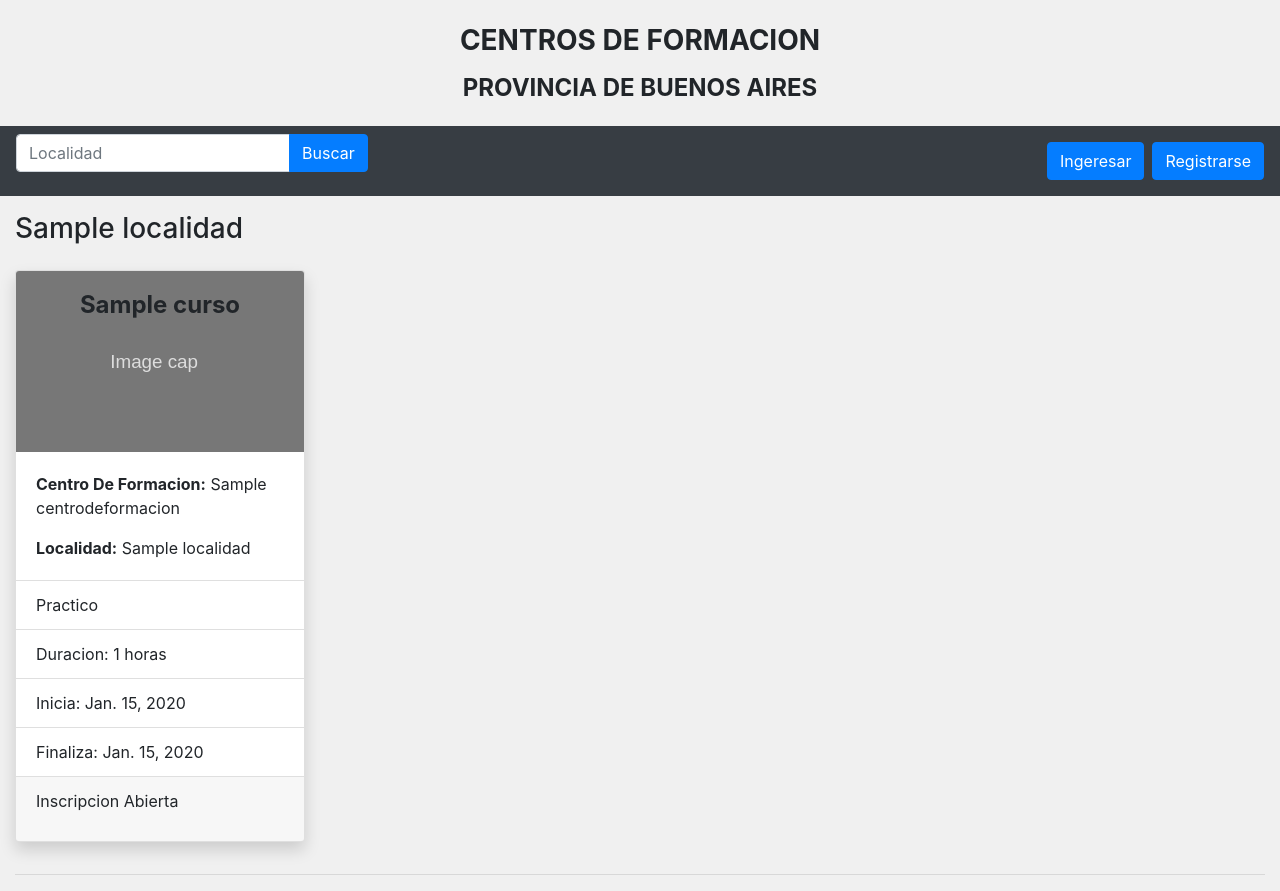
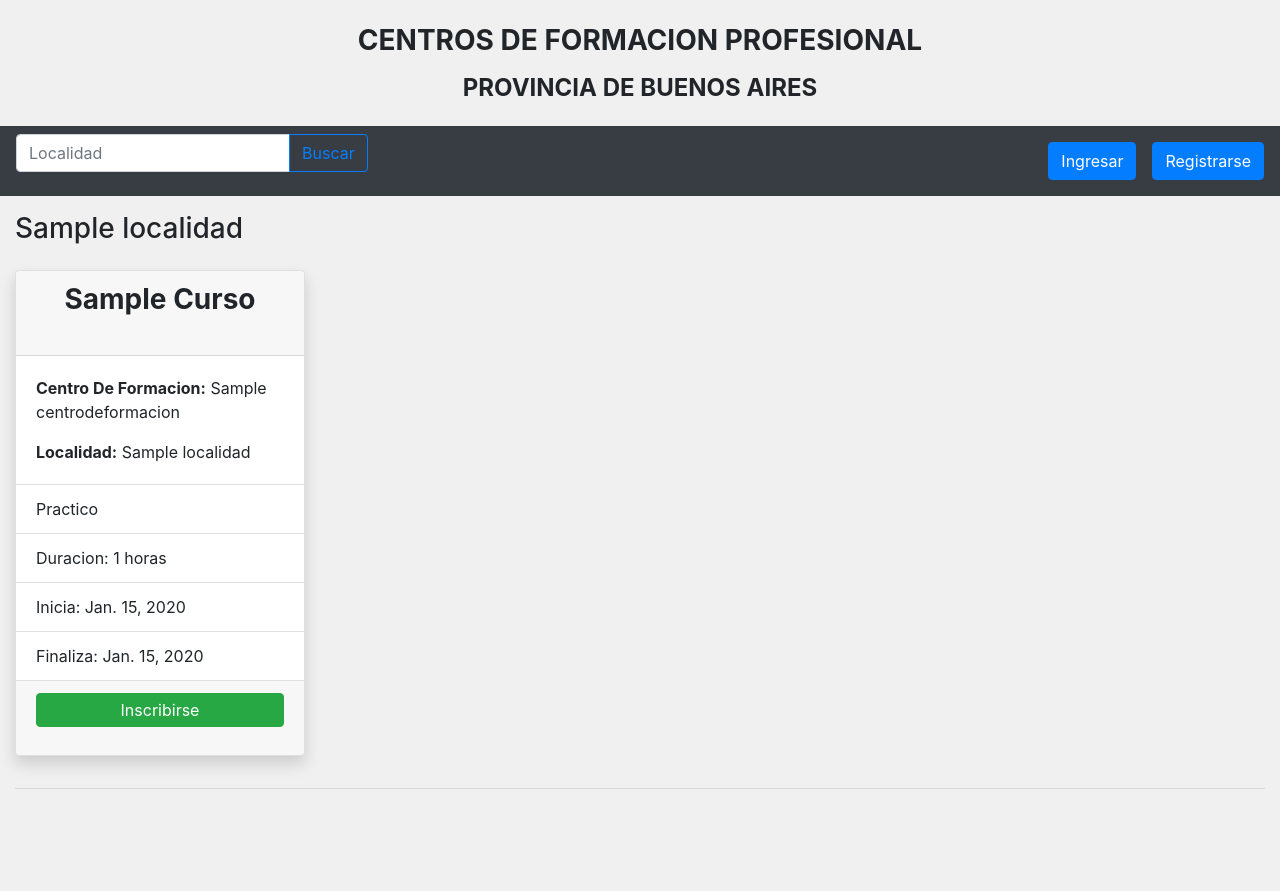
Before and after one commit to rodrigo-amc/i12-CFP, a Django app: page / in a window 1280 px wide. After the commit the page ends 789 px from the top, so only its background shows below. Run offline with Django 3.2, Linux system fonts and the light colour scheme; tables that the repository leaves empty hold one stand-in row (values such as "Sample post"); some libraries are stand-ins or nearby versions.

Commit message:
Envio el usuario registrado a 'home' para usar ese dato. Si el usuario registrado es alumno se muestra boton para inscribirse al curso. Falta implementar funcionalidad de inscripcion

```diff
--- a/CFP/templates/CFP/home.html
+++ b/CFP/templates/CFP/home.html
@@ -13,58 +13,91 @@
 <body>
     <section class="container mt-4 mb-4">
         <p>
-            <h3 class="text-center font-weight-bold">CENTROS DE FORMACION</h3>
+            <h3 class="text-center font-weight-bold">CENTROS DE FORMACION PROFESIONAL</h3>
         </p>
         <p>
             <h4 class="text-center font-weight-bold">PROVINCIA DE BUENOS AIRES</h4>
         </p>
 
     </section>
+
     <header class="navbar navbar-expand-sm bg-dark text-white sticky-top mt-4">
+        {# Form para buscador por localidades #}
         <form action="" method="POST" autocomplete="off">
             {% csrf_token %}
             <div class="input-group mb-3">
                 <input type="text" class="form-control" placeholder="Localidad" name="localidad" value="{{request.POST.localidad}}" >
                 <div class="input-group-append">
-                  <button id="buscar" class="btn btn-primary" type="submit">Buscar</button>
+                  <button id="buscar" class="btn btn-outline-primary" type="submit">Buscar</button>
                 </div>
             </div>
         </form>
+
+        {# Opciones Barra Navegacion Usuario#}
         <ul class="navbar-nav ml-auto">
+
+            {% if usuario.is_authenticated %}
+
+                {% if usuario.is_superuser %}
                     <li class="nav-item">
-            <button class="mr-2 btn btn-primary">Ingeresar</button>
+                        <span class="mr-3">Administrador: {{usuario.username}}</span>
                     </li>
+
                     <li class="nav-item">
-            <!-- <button class="btn btn-primary">Registrarse</button> -->
+                        <a href=" {% url 'menu' %} " class="btn btn-outline-primary btn-sm mr-3">Menu Administracion</a>
+                    </li>
+
+                    <li class="nav-item">
+                        <a href=" {%url 'logout'%} " class="btn btn-outline-primary btn-sm">Cerrar Cesion</a>
+                    </li>
+                {% elif usuario.es_alumno %}
+                    <li class="nav-item"><span class="mr-3 font-weight-bold">{{usuario.first_name}} {{usuario.last_name}}</span></li>
+
+                    <li class="nav-item">
+                        <a href="" class="btn btn-outline-primary btn-sm mr-3">Menu De Alumno</a>
+                    </li>
+
+                    <li class="nav-item">
+                        <a href=" {%url 'logout'%} " class="btn btn-outline-primary btn-sm">Cerrar Cesion</a>
+                    </li>
+                {% else %}
+                    Es Profesor
+                {% endif %}
+
+
+            {% else %}
+                <li class="nav-item mr-3">
+                    {#<button class="mr-2 btn btn-primary">Ingeresar</button>#}
+                    <a href=" {%url 'login'%} " class="btn btn-primary">Ingresar</a>
+                </li>
+
+                <li class="nav-item">
                     <a href="{% url 'crearAlumno' %}" class="btn btn-primary">Registrarse</a>
                 </li>
+            {% endif %}
         </ul>
     </header>
-    {# Reemplazar comentarios html por los de template de Django#}
 
-    {% comment %}
-        Comentario
-        Multi
-        Linea
-    {% endcomment %}
 
 
     <div class="container-fluid">
         {% for loc in localidades %}
             <p><h3>{{loc}}</h3></p>
+
             <div class="row mt-4">
                 {% for curso in cursos %}
 
                     {% if curso.cenForm.localidad == loc %}
                     <div class="col-sm-6 col-md-4 col-lg-3">
+
                         <div class="card mb-3 shadow">
-                            <img class="card-img-top" src="{% static 'CFP/img/fondosCursos/imgPrueba.svg' %}" alt="Card image cap">
-                            <div class="card-body">
-
-                                <div class="card-img-overlay">
-                                    <h4 class="card-title font-weight-bold text-center">{{curso.nombre}}</h4>
+                            <div class="card-header">
+                                <div class="text-center font-weight-bold" style="height: 60px">
+                                    <span class="h3 font-weight-bold">{{curso.nombre | title}}</span>
+                                </div>
                             </div>
 
+                            <div class="card-body">
                                 <p class="card-text"> <b>Centro De Formacion:</b>
                                     {{curso.cenForm}}
                                 </p>
@@ -89,9 +122,11 @@
 
 
                                 {% if curso.inscAbierta %}
-                                    <p>Inscripcion Abierta</p>
+                                    <p class="text-center">
+                                        <a href="" class="btn btn-success btn-block p-1">Inscribirse</a>
+                                    </p>
                                 {% else %}
-                                    <p>Inscripcion Ahun No Disponible</p>
+                                    <p class="text-center p-2">Proximamente</p>
                                 {% endif %}
 
 
@@ -100,18 +135,18 @@
                     </div>
                     {% endif %}
 
-                {% endfor %}<!--For Cursos-->
+                {% endfor %} {#For Cursos#}
 
-            </div><!--FIN ROW LISTADO DE CURSOS-->
+            </div> {#FIN ROW LISTADO DE CURSOS#}
             <hr>
-        {% endfor %}<!--For Localidades-->
+        {% endfor %} {#For Localidades#}
 
 
-    </div><!--FIN CONTAINER PARA LISTADO DE CURSOS-->
+    </div> {# FIN CONTAINER PARA LISTADO DE CURSOS#}
 
 
 
-    <!--JS jQuery, Popper, Bootstrap-->
+    {#JS jQuery, Popper, Bootstrap#}
     <script src=" {% static 'CFP/js/jquery-3.6.0.min.js' %} "></script>
     <script src=" {% static 'CFP/js/popper.min.js' %} "></script>
     <script src=" {% static 'CFP/js/bootstrap.min.js' %} "></script>
@@ -126,3 +161,12 @@
 
 </body>
 </html>
+
+{# Reemplazar comentarios html por los de template de Django#}
+{# Estos comentarios no se renderizan ;) #}
+
+{% comment %}
+    Comentario
+    Multi
+    Linea
+{% endcomment %}
--- a/CFP/views.py
+++ b/CFP/views.py
@@ -9,6 +9,11 @@ from django.db.models import Q
 
 
 def home(request):
+
+    # Recibo el usuario logeuado
+    usr = request.user
+
+    #region Localidades
     #Todos Los Cursos
     cursosAll = Curso.objects.all()
 
@@ -39,12 +44,14 @@ def home(request):
             else:
                 locs.append(localidad)
 
-    print("########################################")
-    print(locs)
+    #print("########################################")
+    #print(locs)
+    #endregion Localidades
 
     ctxtHome = {
         'cursos' : cursosAll,
-        'localidades':locs
+        'localidades':locs,
+        'usuario' : usr
     }
     return render(request, 'CFP/home.html', ctxtHome)
 
```
Lines whose indentation alone changed are shown as unchanged.
